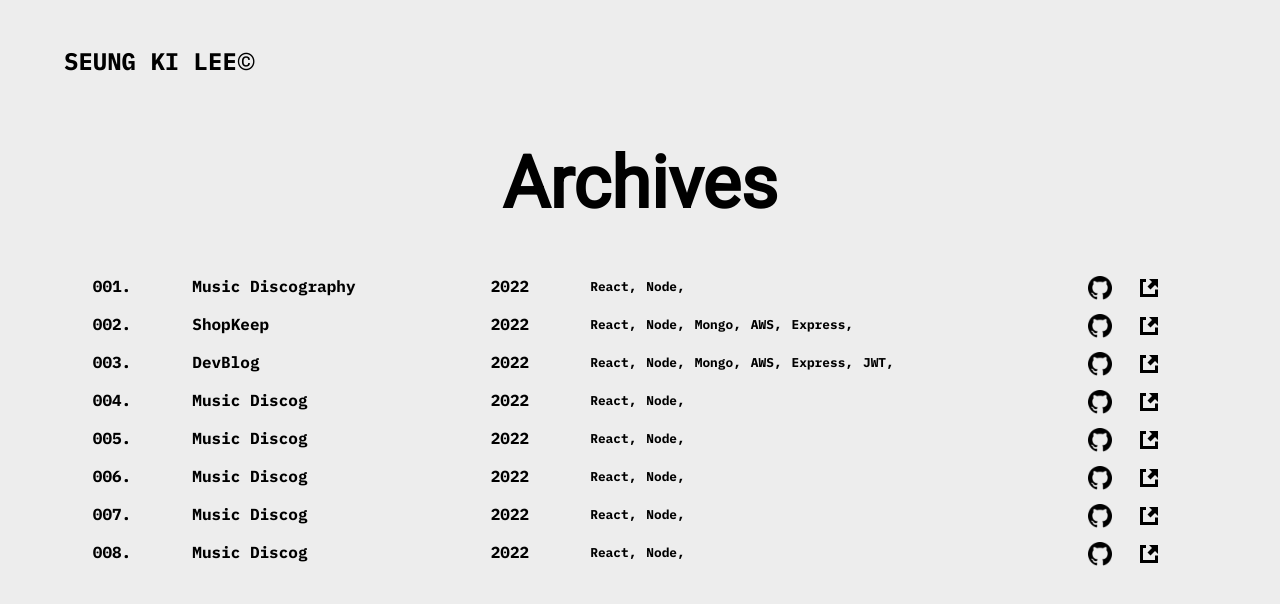
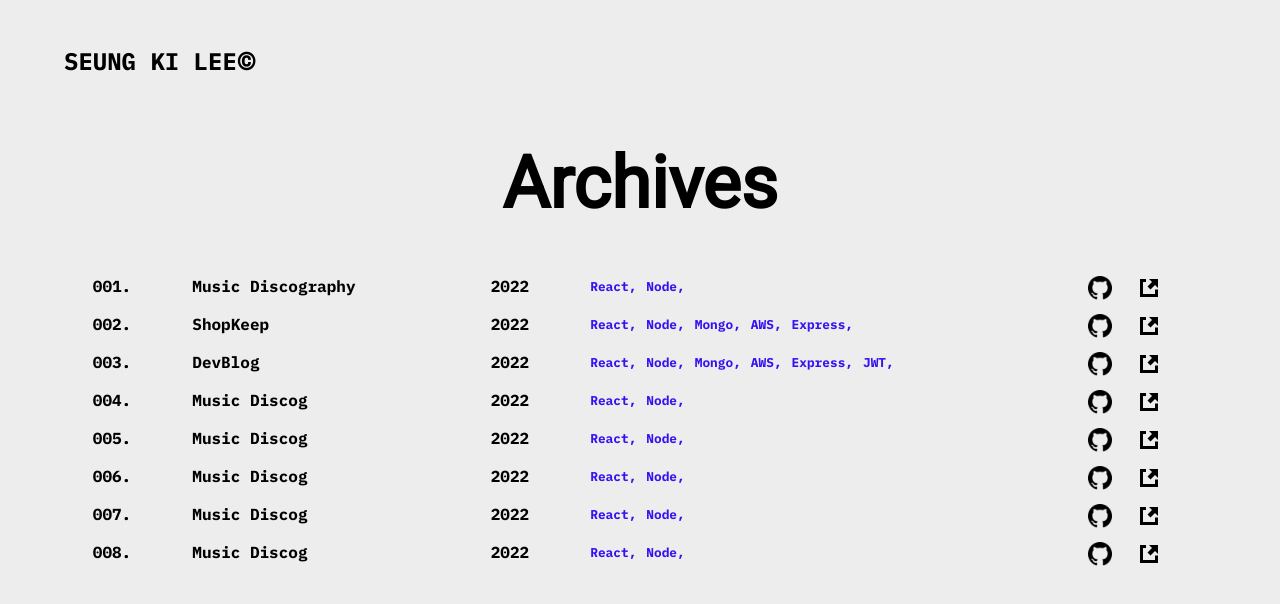
Before and after one commit to stvnlee890/Portfolio2.1, a React (Vite) app: page /archives in a window 1280 px wide. Shown: the top 604 px of the page. Built offline with nearby package versions, Linux system fonts and the light colour scheme.

Commit message:
Fixing font weight

```diff
--- a/index.html
+++ b/index.html
@@ -7,12 +7,10 @@
       name="description"
       content="Seung Ki Lee frontend developer portfolio"
     />
-    <link rel="preconnect" href="https://fonts.googleapis.com" />
-    <link rel="preconnect" href="https://fonts.gstatic.com" crossorigin />
-    <link
-      href="https://fonts.googleapis.com/css2?family=IBM+Plex+Mono:wght@700&family=Roboto:ital,wght@0,300;0,400;1,100&display=swap"
-      rel="stylesheet"
-    />
+    <link rel="preconnect" href="https://fonts.googleapis.com">
+    <link rel="preconnect" href="https://fonts.gstatic.com" crossorigin>
+    <link href="https://fonts.googleapis.com/css2?family=IBM+Plex+Mono:wght@300;700&family=Roboto:ital,wght@0,300;0,400;1,100&display=swap" rel="stylesheet">
+
     <title>Steven Lee</title>
   </head>
   <body>
--- a/src/components/archives/Archives.jsx
+++ b/src/components/archives/Archives.jsx
@@ -49,7 +49,7 @@ export default function Archives() {
                 ))}
               </div>
               <div>
-                <a href={archive.link}>
+                <a href={archive.link} rel="noopener noreferrer" target="_blank">
                   <img
                     src="/src/assets/github-icon.png"
                     alt="Github logo"
@@ -59,7 +59,7 @@ export default function Archives() {
                 </a>
               </div>
               <div>
-                <a href={archive.liveSite}>
+                <a href={archive.liveSite} rel="noopener noreferrer" target="_blank">
                   <img
                     src="/src/assets/external-link.png"
                     alt="external link logo"
--- a/src/components/archives/archives.css
+++ b/src/components/archives/archives.css
@@ -33,7 +33,9 @@
 
 .archive-content {
   font-family: "IBM Plex Mono", monospace;
+  font-weight: 700;
 }
+
 .archive-id {
   font-size: 1rem;
 }
@@ -42,4 +44,5 @@
   padding-right: 10px;
   display: inline-block;
   font-size: 0.8rem;
+  color: var(--font-blue)
 }
--- a/src/components/caseStudies/case-studies.css
+++ b/src/components/caseStudies/case-studies.css
@@ -1,12 +1,3 @@
-/* .case-studies-header {
-  overflow: hidden;
-  margin: 20px 0 0 0;
-} */
-
-/* .case-studies-header > h1 {
-  font-size: 4.5rem;
-} */
-
 .case-studies-body > p {
   margin-top: 20px;
   font-size: 1.2rem;
@@ -14,10 +5,9 @@
   font-style: italic;
   margin-left: 100px;
   margin-right: 100px;
+  text-align: center;
 }
-/* .case-content-container {
-  margin-top: 50px;
-} */
+
 .case-content-wrapper {
   display: grid;
   grid-template-columns: 0.1fr 0.2fr 0.5fr 0.2fr;
@@ -33,16 +23,19 @@
   font-size: .9rem;
   font-family: "IBM Plex Mono", monospace
 }
-
+.content-id {
+  font-weight: 700;
+}
 .content-desc {
   font-family: 'Roboto', sans-serif;
 }
 
 .content-name {
-  font-weight: 300;
+  font-weight: 700;
 
 }
 .content-link {
+  font-weight: 700;
   text-align: center;
   color: var(--font-blue);
   cursor: pointer;
--- a/src/components/contact/contact.css
+++ b/src/components/contact/contact.css
@@ -20,4 +20,5 @@
   color: var(--font-blue);
   padding: 10px;
   font-family: "IBM Plex Mono", monospace;
+  font-weight: 700;
 }
--- a/src/components/navBar/nav.css
+++ b/src/components/navBar/nav.css
@@ -9,6 +9,7 @@
 
 .name {
   font-family: "IBM Plex Mono", monospace;
+  font-weight: 700;
   font-size: 1.5rem;
   align-self: center;
   opacity: 0;
@@ -23,7 +24,7 @@
 .list-wrapper > li {
   font-family: "IBM Plex Mono", monospace;
   display: inline-block;
-  font-weight: 300;
+  font-weight: 700;
   border: 1px solid black;
   /* border-radius: 5px; */
   margin-right: 10px;
--- a/src/components/projects/projects.css
+++ b/src/components/projects/projects.css
@@ -85,6 +85,7 @@
   padding: 5px;
   cursor: pointer;
   font-family: 'IBM Plex Mono', monospace;
+  font-weight: 700;
 }
 .archive-link:hover {
   border-top-color: transparent;
--- a/src/components/sideNav/sideNav.css
+++ b/src/components/sideNav/sideNav.css
@@ -14,10 +14,11 @@
     font-family: 'IBM Plex Mono', monospace;
     cursor: pointer;
     padding: 8px;
-    border: .5px solid black;
+    border: 1px solid black;
     left: -40px;
     margin-bottom: 5px;
     opacity: 0;
+    font-weight: 700;
 }
 .side-nav-list:hover {
     background-color: black;
```
